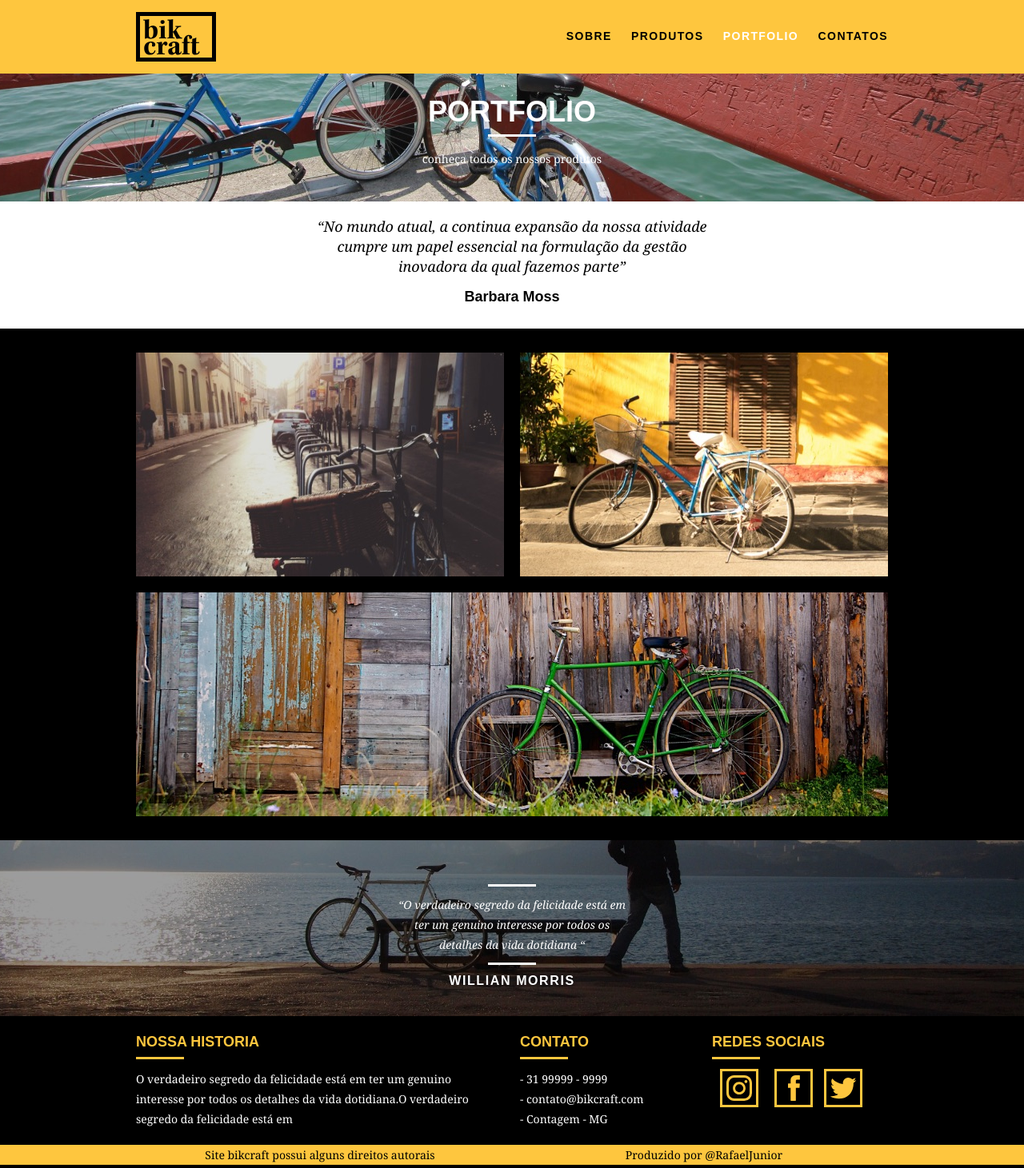
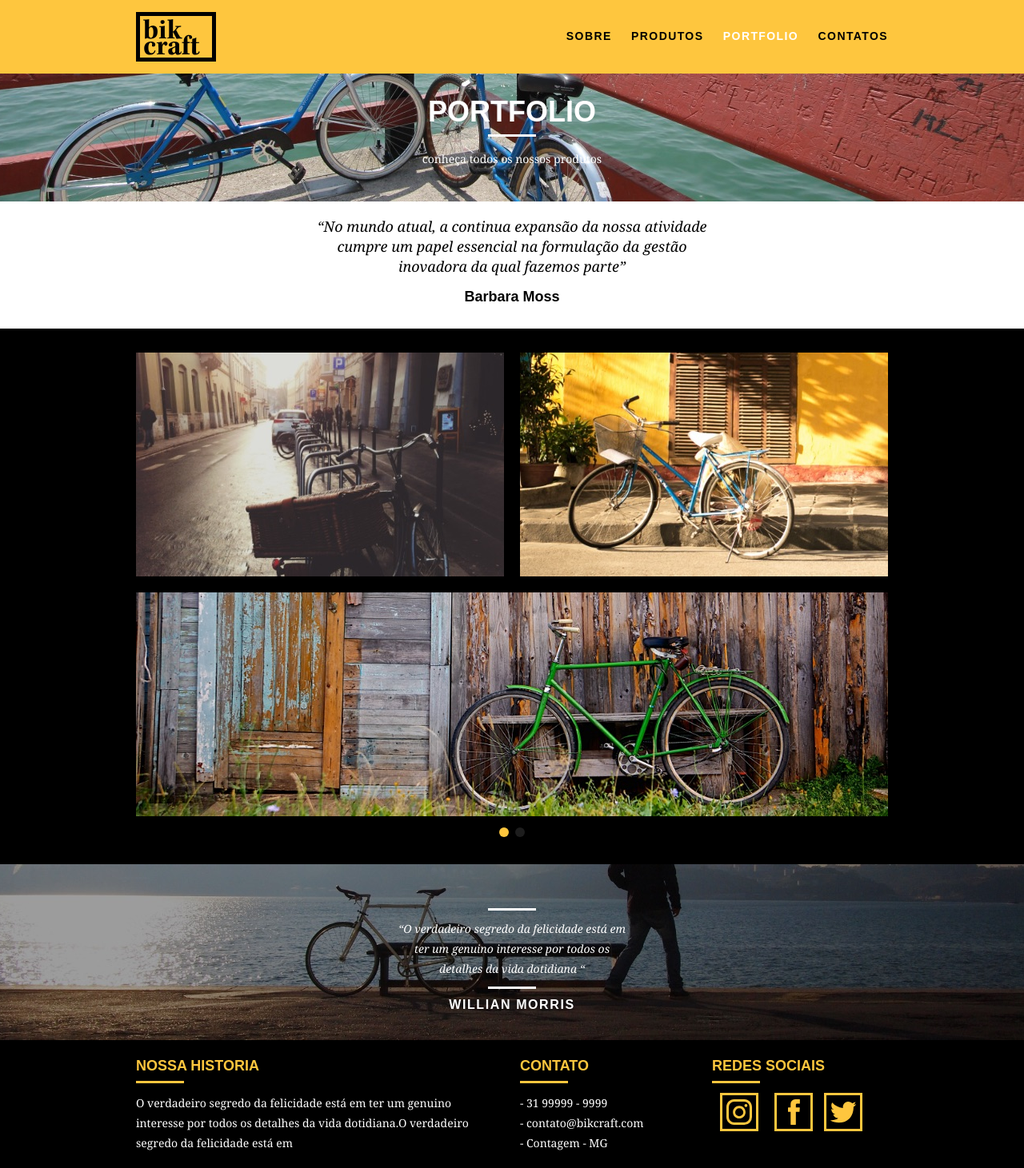
Before and after one commit to RafaelJuniorM/Origamid-Bikcraft, a PHP site: page /portfolio.html in a window 1280 px wide. Shown: the top 1461 px of the page at 80% size. Run offline with PHP 8.4, Linux system fonts and the light colour scheme.

Commit message:
adicionando animaçoes via JS

```diff
--- a/contato.html
+++ b/contato.html
@@ -11,6 +11,7 @@
   <link rel="stylesheet" href="css/style.css">
   <link rel="stylesheet" href="css/contato.css">
   <link rel="stylesheet" href="css/responsivo.css">
+  <script> document.documentElement.classList.add("js"); </script>
 
 </head>
 <body>
@@ -138,5 +139,9 @@
       </div>
 
   </footer>
+
+  <script src="./js/simple-anime.js"></script>
+  <script src="./js/script.js"></script>
+
 </body>
 </html>
--- a/css/style.css
+++ b/css/style.css
@@ -75,7 +75,7 @@ img {
   position: fixed;
   top: 0;
   background-color: #FEC63E;
-  z-index: 1;
+  z-index: 2;
 }
 
 .menu-header {
@@ -122,7 +122,7 @@ img {
   color: #ffffff;
   font-weight: bold;
   font-size: 3em;
-  margin-bottom: 30px;
+  margin: 25px 0px;
   text-transform: uppercase;
 }
 
@@ -398,3 +398,59 @@ img {
   background: #FEC63E;
   color: #000;
 }
+
+
+/* ======= JAVASCRIPT ======*/
+
+.js [data-slide] {  /* SELECIONANDO TODO O ATRIBUTO DATA-SLIDE*/
+  position: relative;
+}
+.js [data-slide] > * { /* SELECIONA GERAL, QUE TENHA O ATRIBUTO DATA-SLIDE*/
+  position: absolute;
+  top: 0px;
+  opacity: 0;
+}
+.js [data-slide] > .active {
+  position: relative;
+  opacity: 1;
+  transition: opacity 500ms;
+  z-index: 1;
+}
+
+.js [data-slide-nav] {
+  display: block;
+  margin-top: 10px;
+}
+
+.js [data-slide-nav] button {
+  display: inline-block;
+  width: 12px;
+  height: 12px;
+  margin: 4px;
+  border: none;
+  padding: 0px;
+  border-radius: 6px;
+  text-indent: -99px; /* tira os numeros dentro das bolinhas*/
+  overflow: hidden;
+  background: #1d1d1d;
+  cursor: pointer;
+}
+
+.js [data-slide-nav] button.active {
+  background: #FEC63E;
+}
+
+/* animaçoes */
+.js [data-anime] {
+  opacity: 0;
+}
+
+.js .fadeInDown {
+  transform: translate3d(0,-20px,0);
+}
+
+.js .anime {
+  opacity: 1;
+  transform: none;
+  transition: transform .8s, opacity .8s;
+}
--- /dev/null
+++ b/js/script.js
@@ -0,0 +1,21 @@
+
+if(window.SimpleSlide){
+  new SimpleSlide({
+    slide: 'quote', // nome do atributo data-slide="principal"
+    //nav: true,  se deve ou não mostrar a navegação
+    // auto: true, // se o slide deve passar automaticamente por ser padrao pode retirar
+    time: 5000, // tempo de transição dos slides
+    //pauseOnHover: true, // pausa a transição automática
+  });
+
+  new SimpleSlide({
+    slide: 'portfolio',
+    time: 5000,
+    nav:true,
+
+  });
+}
+
+if(window.SimpleAnime) {
+  new SimpleAnime();
+}
--- /dev/null
+++ b/js/simple-anime.js
@@ -0,0 +1 @@
+window.SimpleAnime=class{constructor(){this.items=document.querySelectorAll("[data-anime]"),this.init()}animateItems(){this.items.forEach(t=>{const e=Number(t.getAttribute("data-anime"));isNaN(e)||setTimeout(()=>{t.classList.add("anime")},e)})}handleVisibility(){void 0!==document.visibilityState?"visible"===document.visibilityState&&this.animateItems():this.animateItems()}init(){this.handleVisibility=this.handleVisibility.bind(this),this.handleVisibility(),document.addEventListener("visibilitychange",this.handleVisibility)}}
--- a/portfolio.html
+++ b/portfolio.html
@@ -11,6 +11,8 @@
   <link rel="stylesheet" href="css/style.css">
   <link rel="stylesheet" href="css/portfolio.css">
   <link rel="stylesheet" href="css/responsivo.css">
+
+  <script> document.documentElement.classList.add("js"); </script>
 </head>
 <body>
   <header class="header">
@@ -38,7 +40,7 @@
   </sectio>
 
   <main>
-    <section class="container">
+    <section class="container" data-slide ="quote">
       <blockquote class="quote-interno">
         <p>
           “No mundo atual, a continua expansão da nossa atividade cumpre um papel essencial na formulação da gestão inovadora da qual fazemos parte”
@@ -46,11 +48,25 @@
         <cite class="quote-interno-cite">Barbara Moss</cite>
       </blockquote>
 
+      <blockquote class="quote-interno">
+        <p>
+          "Porque a vida é como andar de bicicleta: quando você perde o medo, aprende, está indo muito bem e feliz... Aí Deus diz: Ok, agora sem rodinhas!"
+        </p>
+        <cite class="quote-interno-cite">Caio Fernando</cite>
+      </blockquote>
+
+      <blockquote class="quote-interno">
+        <p>
+          “A vida é como andar de bicicleta. O equilíbrio se conquista aos poucos. As quedas machucam e só se levanta e permanece tentando quem realmente tem um foco.”
+        </p>
+        <cite class="quote-interno-cite">Kessia Campos</cite>
+      </blockquote>
+
     </section>
 
     <!-- ====== INICIA PORTFOLIO ========== -->
     <section class="portfolio">
-      <div class=" container">
+      <div class=" container" data-slide="portfolio">
         <div >
           <ul class="portfolio_lista">
             <li class="grid-8">
@@ -59,6 +75,23 @@
 
             <li class="grid-8">
               <img src="img/portfolio/passeio.jpg" alt="bike passeio">
+            </li>
+
+            <li class="grid-16">
+              <img src="img/portfolio/esporte.jpg" alt="bike retro">
+            </li>
+          </ul>
+
+        </div>
+
+        <div >
+          <ul class="portfolio_lista">
+            <li class="grid-8">
+              <img src="img/portfolio/passeio.jpg" alt="bike esporte">
+            </li>
+
+            <li class="grid-8">
+              <img src="img/portfolio/retro.jpg" alt="bike passeio">
             </li>
 
             <li class="grid-16">
@@ -131,5 +164,9 @@
 
     </footer>
   </main>
+  <script src="./js/simple-anime.js"></script>
+  <script src="./js/simple-slide.js"></script>
+  <script src="./js/script.js"></script>
+
 </body>
 </html>
--- a/produtos.html
+++ b/produtos.html
@@ -11,6 +11,7 @@
   <link rel="stylesheet" href="css/style.css">
   <link rel="stylesheet" href="css/produtos.css">
   <link rel="stylesheet" href="css/responsivo.css">
+  <script> document.documentElement.classList.add("js"); </script>
 </head>
 <body>
 
@@ -215,5 +216,9 @@
 
     </footer>
 
+
+    <script src="./js/simple-anime.js"></script>
+    <script src="./js/script.js"></script>
+
 </body>
 </html>
--- a/sobre.html
+++ b/sobre.html
@@ -11,6 +11,7 @@
   <link rel="stylesheet" href="css/style.css">
   <link rel="stylesheet" href="css/sobre.css">
   <link rel="stylesheet" href="css/responsivo.css">
+  <script> document.documentElement.classList.add("js"); </script>
 </head>
 <body>
 
@@ -153,5 +154,9 @@
 
     </footer>
   </main>
+
+  <script src="./js/simple-anime.js"></script>
+  <script src="./js/script.js"></script>
+
 </body>
 </html>
```
Also changed, not shown: index.html (+10 -4 lines), js/simple-slide.js (added, +1 -0 lines).
